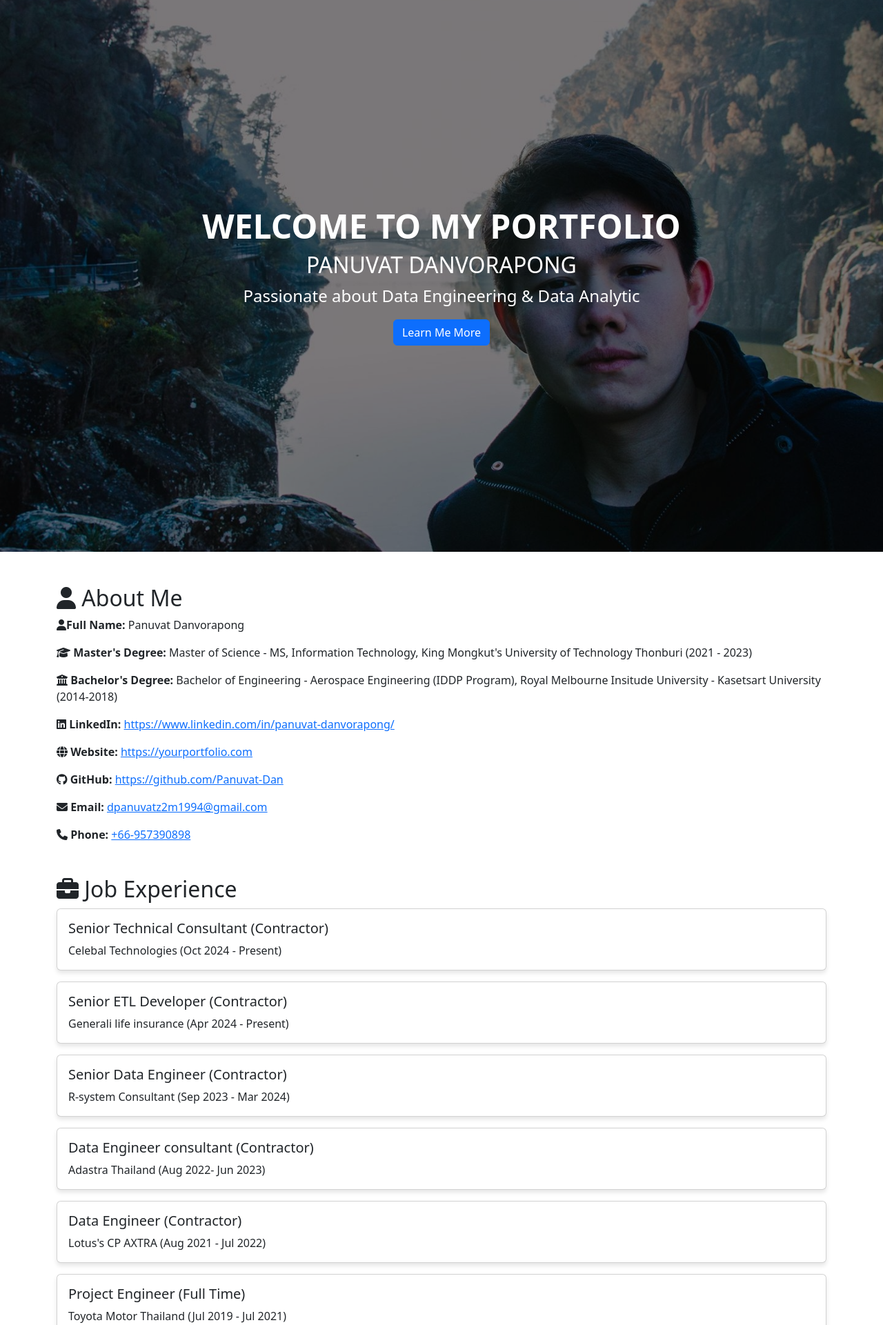
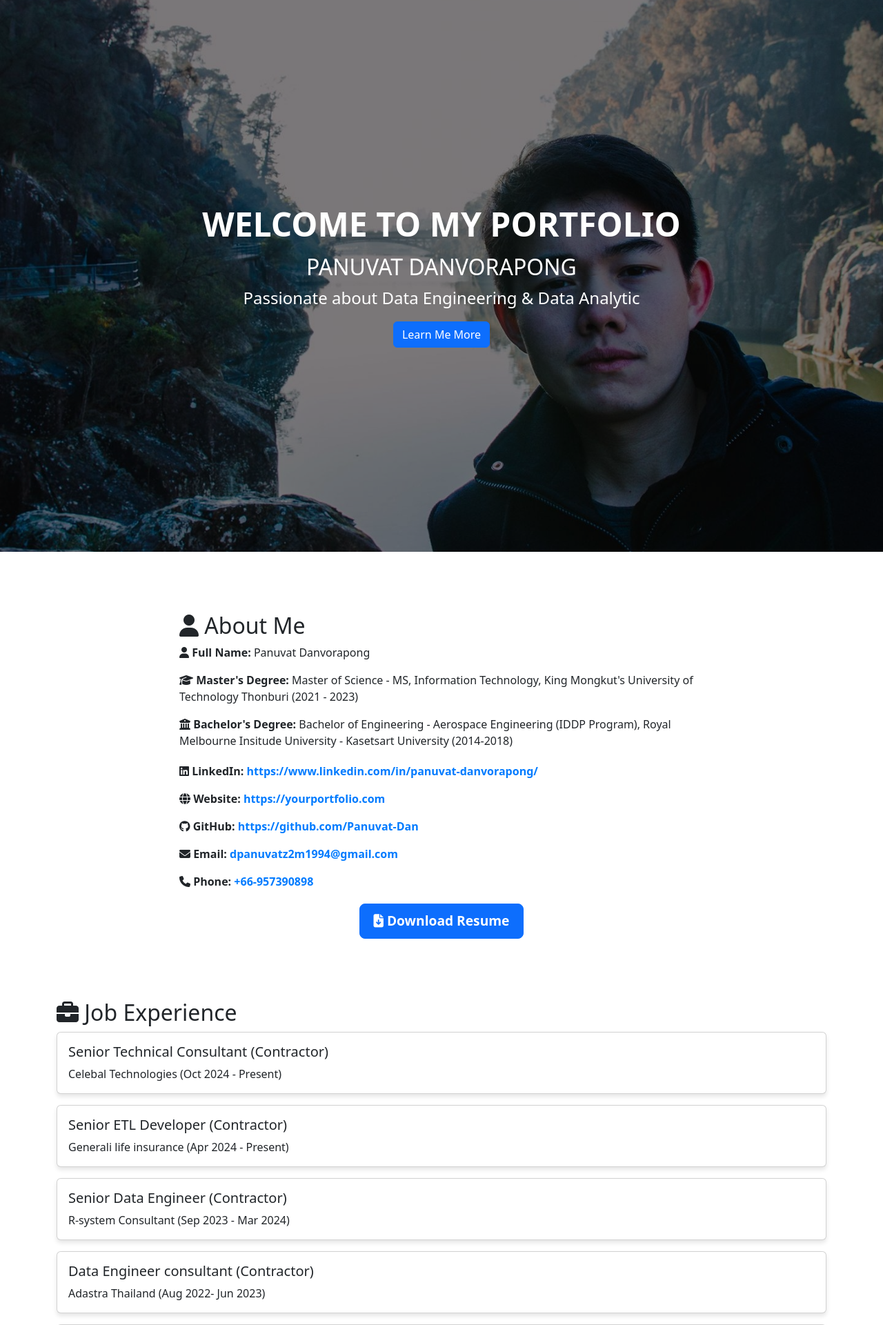
Before and after one commit to Panuvat-Dan/panuvatdport, a Flask app: page / in a window 1280 px wide. Shown: the top 1921 px of the page at 69% size. Run offline with Flask 3, Linux system fonts and the light colour scheme.

Commit message:
Update resume donwload

```diff
--- a/app.py
+++ b/app.py
@@ -1,4 +1,5 @@
 from flask import Flask, render_template
+import os
 
 app = Flask(__name__)
 
@@ -48,4 +49,5 @@ def home():
     return render_template("index.html", jobs=job_experiences, projects=capstone_projects, certifications=certifications, about_me=about_me)
 
 if __name__ == "__main__":
-    app.run(debug=False)
+    port = int(os.environ.get("PORT", 5000))  # Use Render’s assigned PORT
+    app.run(host="0.0.0.0", port=port)
--- a/static/css/style.css
+++ b/static/css/style.css
@@ -2,22 +2,30 @@
 body {
     font-family: Arial, sans-serif;
     background-color: #f8f9fa;
+    margin: 0;
+    padding: 0;
 }
 
+/* Headings */
 h2 {
     margin-top: 20px;
 }
 
-/* Hero Section */
+/* -------------------------------- */
+/* HERO SECTION */
+/* -------------------------------- */
 #hero {
     position: relative;
     height: 100vh;
     background: url("../images/myprofile.jpg") no-repeat center center/cover;
+    background-size: cover;
     display: flex;
     align-items: center;
     justify-content: center;
     text-align: center;
     color: white;
+    padding: 20px;
+    overflow: hidden;
 }
 
 #hero .overlay {
@@ -26,47 +34,128 @@ h2 {
     left: 0;
     width: 100%;
     height: 100%;
-    background: rgba(0, 0, 0, 0.5);
+    background: rgba(0, 0, 0, 0.5); /* Dark overlay to improve text readability */
 }
 
 #hero .container {
     position: relative;
     z-index: 2;
+    max-width: 800px;
 }
 
 #hero h1 {
     font-size: 3rem;
     font-weight: bold;
+    margin-bottom: 15px;
 }
 
 #hero p {
     font-size: 1.5rem;
 }
 
-/* Button Style */
+/* Hero Buttons */
 .btn-primary {
     background-color: #007bff;
     border: none;
     padding: 10px 20px;
     font-size: 1.2rem;
+    transition: background 0.3s ease-in-out;
 }
 
-/* Card Styling */
+.btn-primary:hover {
+    background-color: #0056b3;
+}
+
+/* -------------------------------- */
+/* ABOUT ME SECTION */
+/* -------------------------------- */
+#about {
+    max-width: 800px;
+    margin: auto;
+    text-align: left;
+    padding: 40px 20px;
+}
+
+#about .about-info,
+#about .contact-info {
+    margin-bottom: 20px;
+}
+
+#about a {
+    text-decoration: none;
+    color: #007bff;
+    font-weight: bold;
+}
+
+#about a:hover {
+    text-decoration: underline;
+}
+
+/* Resume Download Button */
+.resume-container {
+    display: flex;
+    justify-content: center;
+    margin-top: 20px;
+}
+
+.resume-container .btn {
+    font-size: 1.2rem;
+    padding: 10px 20px;
+}
+
+/* -------------------------------- */
+/* CARD & PROJECTS STYLING */
+/* -------------------------------- */
 .card {
     box-shadow: 0px 4px 6px rgba(0, 0, 0, 0.1);
     border-radius: 8px;
+    overflow: hidden; /* Prevents overflow issues */
 }
 
-/* Skills Badges */
+/* Ensuring project cards are same size */
+#projects .card {
+    height: 100%;
+    display: flex;
+    flex-direction: column;
+}
+
+/* Fixing Image Sizing in Projects */
+#projects .card-img-top {
+    width: 100%;
+    height: 280px; /* Adjusted for better alignment */
+    object-fit: cover; /* Ensures the image fills the block without distortion */
+    border-top-left-radius: 8px;
+    border-top-right-radius: 8px;
+}
+
+/* Card body to align content properly */
+#projects .card-body {
+    flex-grow: 1;
+    display: flex;
+    flex-direction: column;
+    justify-content: space-between;
+}
+
+/* Ensuring buttons are aligned properly */
+#projects .btn-group {
+    display: flex;
+    gap: 10px;
+    margin-top: auto;
+}
+
+/* -------------------------------- */
+/* SKILLS BADGES */
+/* -------------------------------- */
 .badge {
     font-size: 1rem;
     padding: 10px;
 }
 
-/* Certifications Section */
+/* -------------------------------- */
+/* CERTIFICATIONS SECTION */
+/* -------------------------------- */
 #certifications a {
     text-decoration: none;
-    color: #007bff;
     font-weight: bold;
 }
 
@@ -80,28 +169,41 @@ h2 {
     border: none;
 }
 
-/* Capstone Projects Section */
-#projects .card {
-    height: 100%;
-    display: flex;
-    flex-direction: column;
+/* -------------------------------- */
+/* RESPONSIVE FIXES */
+/* -------------------------------- */
+@media (max-width: 768px) {
+    #hero {
+        height: 60vh;
+    }
+
+    #hero h1 {
+        font-size: 2.2rem;
+    }
+
+    #hero p {
+        font-size: 1.2rem;
+    }
+
+    #projects .card-img-top {
+        height: 200px; /* Smaller image for mobile */
+    }
 }
 
-#projects .card-img-top {
-    width: 100%;
-    height: 320px;
-    object-fit: cover;
+/* Resume Download Button */
+.resume-container {
+    display: flex;
+    justify-content: center;
+    margin-top: 20px;
 }
 
-#projects .card-body {
-    flex-grow: 1;
-    display: flex;
-    flex-direction: column;
-    justify-content: space-between;
+/* Ensuring White Text on Button */
+.btn-white-text {
+    color: white !important; /* Makes text white */
+    border: 2px solid white; /* Optional: Adds a white border */
 }
 
-#projects .btn-group {
-    display: flex;
-    gap: 10px;
-    margin-top: auto;
+.btn-white-text:hover {
+    background-color: white !important;
+    color: #007bff !important; /* Change text color on hover */
 }
--- a/templates/index.html
+++ b/templates/index.html
@@ -23,16 +23,28 @@
 <!-- About Me Section -->
     <section id="about" class="container mt-5">
         <h2><i class="fas fa-user"></i> About Me</h2>
-        <p><strong><i class="fas fa-user"></i>Full Name:</strong> {{ about_me.name }}</p>
+
+        <div class="about-info">
+            <p><strong><i class="fas fa-user"></i> Full Name:</strong> {{ about_me.name }}</p>
             <p><strong><i class="fas fa-graduation-cap"></i> Master's Degree:</strong> {{ about_me.master_degree }}</p>
             <p><strong><i class="fas fa-university"></i> Bachelor's Degree:</strong> {{ about_me.bachelor_degree }}</p>
+        </div>
+
+        <div class="contact-info">
             <p><strong><i class="fab fa-linkedin"></i> LinkedIn:</strong> <a href="{{ about_me.linkedin }}" target="_blank">{{ about_me.linkedin }}</a></p>
             <p><strong><i class="fas fa-globe"></i> Website:</strong> <a href="{{ about_me.website }}" target="_blank">{{ about_me.website }}</a></p>
             <p><strong><i class="fab fa-github"></i> GitHub:</strong> <a href="{{ about_me.github }}" target="_blank">{{ about_me.github }}</a></p>
             <p><strong><i class="fas fa-envelope"></i> Email:</strong> <a href="mailto:{{ about_me.email }}">{{ about_me.email }}</a></p>
             <p><strong><i class="fas fa-phone"></i> Phone:</strong> <a href="tel:{{ about_me.phone }}">{{ about_me.phone }}</a></p>
+        </div>
+
+        <!-- Resume Download Button (Properly Positioned) -->
+        <div class="resume-container">
+            <a href="{{ url_for('static', filename='resume.pdf') }}" class="btn btn-primary btn-lg btn-white-text" download>
+                <i class="fas fa-file-download"></i> Download Resume
+            </a>
+        </div>
     </section>
-
 
     <!-- Job Experience Section -->
     <section id="experience" class="container mt-5">
```
Also changed, not shown: 1 other file. Lines whose indentation alone changed are shown as unchanged.
